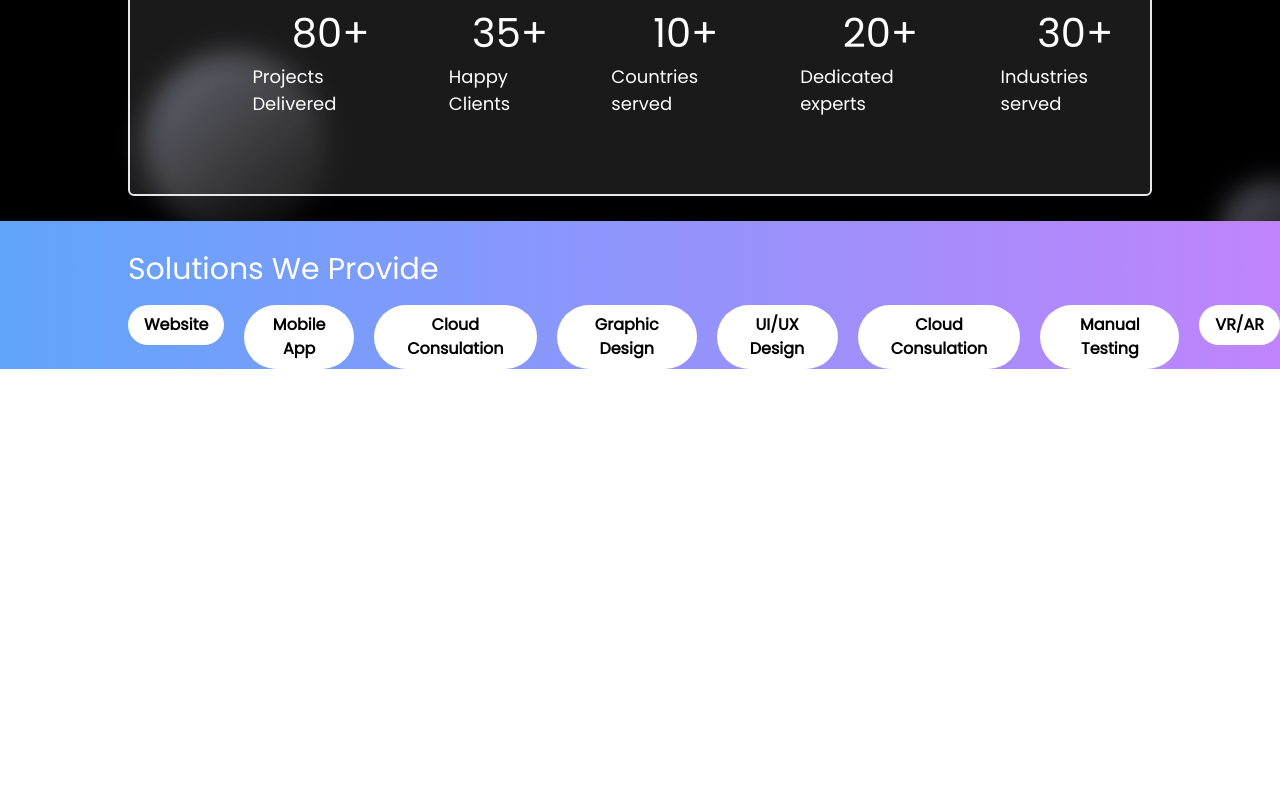
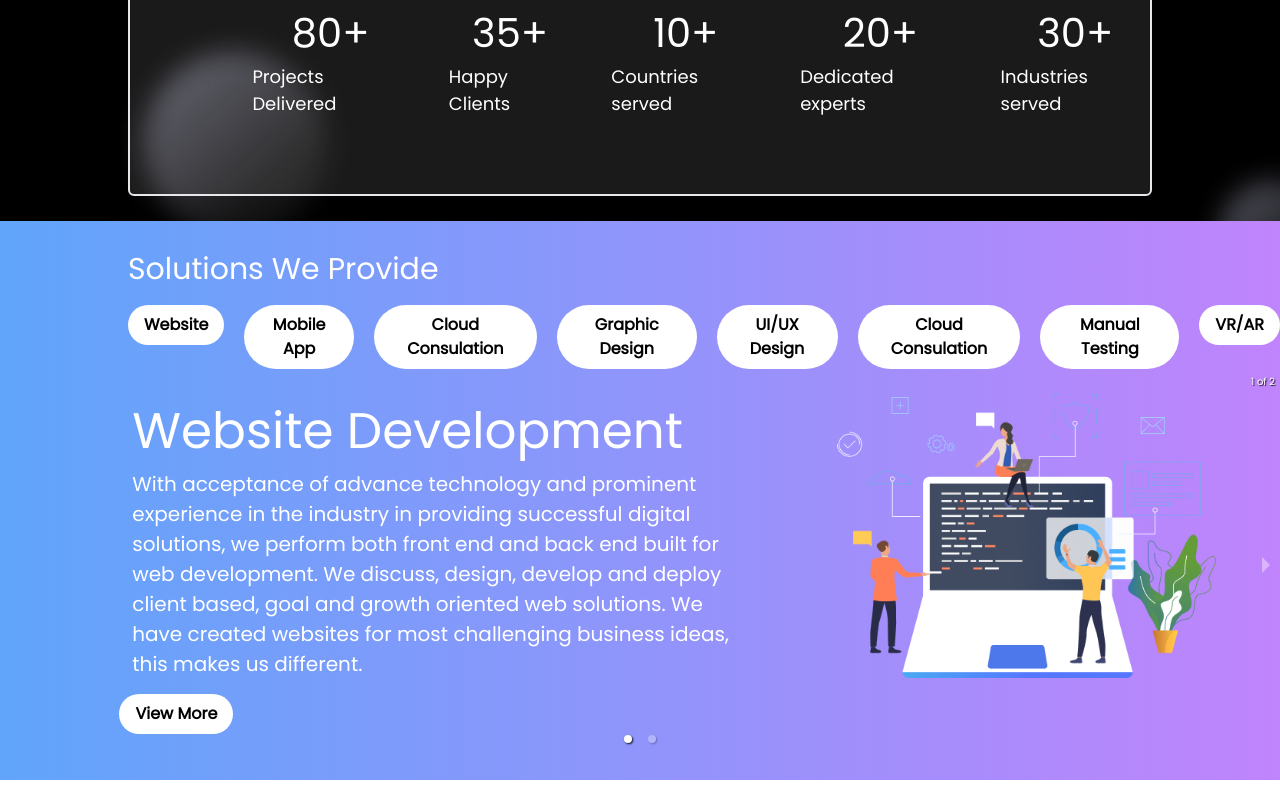
Before and after one commit to bhargavi-005/ShubhchintakWebsite, a Next.js app in the folder shubhchintak-india/: page / in a window 1280 px wide. Shown: the part 2017-2817 px from the top of the page. Before the commit the page ends 2386 px from the top, so only its background shows below. Built offline with nearby package versions, Linux system fonts and the light colour scheme.

Commit message:
updated landing page

```diff
--- a/shubhchintak-india/src/pages/landing.js
+++ b/shubhchintak-india/src/pages/landing.js
@@ -4,6 +4,7 @@ import { Carousel } from 'react-responsive-carousel';
 import Image from "next/image";
 import Partner from "./partners"
 import Impact from "./impact"
+import Web from "./websitedev"
 function ok(){
 
 }
@@ -114,8 +115,9 @@ function landing(){
                     </a>
                 </div>
             </div>
-            <Carousel>
-
+            <Carousel className="">
+                <Web/>
+                <Web/>
             </Carousel>
         </div>
         {/* Next Section */}
--- /dev/null
+++ b/shubhchintak-india/src/pages/websitedev.js
@@ -0,0 +1,26 @@
+import Image from "next/image";
+function web(){
+    return(
+        <div className="bg-gradient-to-r from-blue-400 to-purple-400 pt-[2%] pb-[2%]">
+            <div className="flex flex-row">
+                <div className="mr-[8%]">
+                <h1 className="text-left ml-[18%] text-white text-[50px] font-xyz">Website Development</h1>
+                <p className="ml-[18%] mr-[%] text-white text-left text-[20px]">With acceptance of  advance technology and prominent experience in the industry in providing successful digital solutions, we perform both front end and back end built for web development. We discuss, design, develop and deploy client based, goal and growth oriented web solutions. We have created websites for most challenging business ideas, this makes us different.</p>
+                <a href="">
+                <button class="right-[26%] mt-[2%] relative bg-white hover:bg-blue-700 text-black font-bold py-2 px-4 rounded-full">
+                 View More
+                </button>
+                </a>
+                </div>
+                <div className="w-[150%] mr-[5%] ">
+                    <Image
+                    src="/images/websitedev.png"
+                    width={1000}
+                    height={1000}/>
+                </div>
+            </div>
+
+        </div>
+    )
+}
+export default web;
```
Also changed, not shown: shubhchintak-india/public/images/websitedev.png (added).
